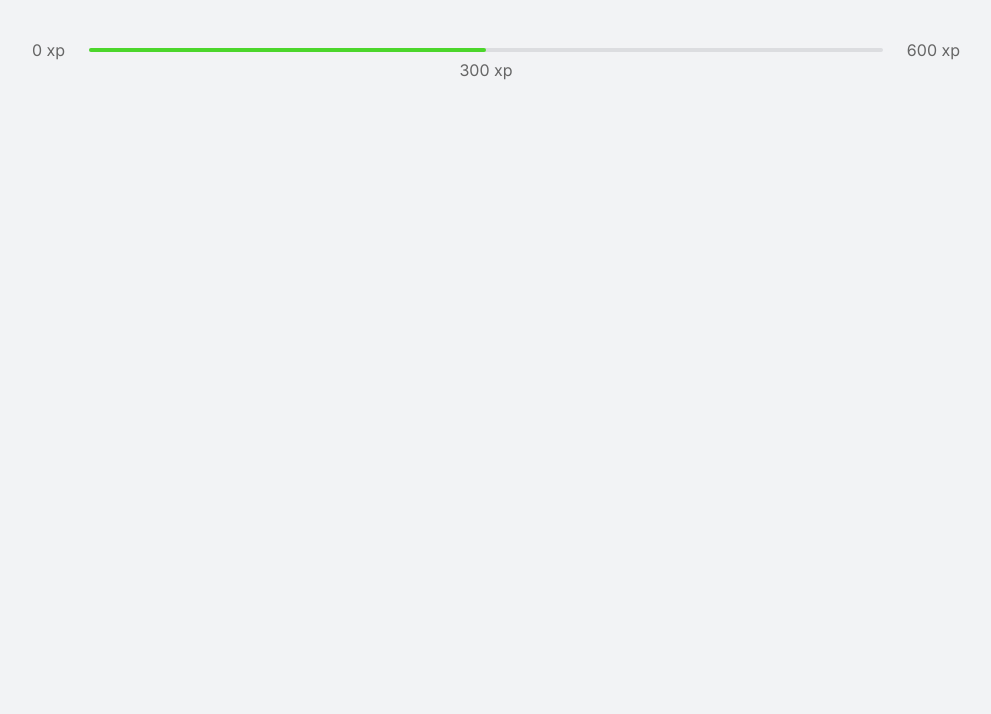
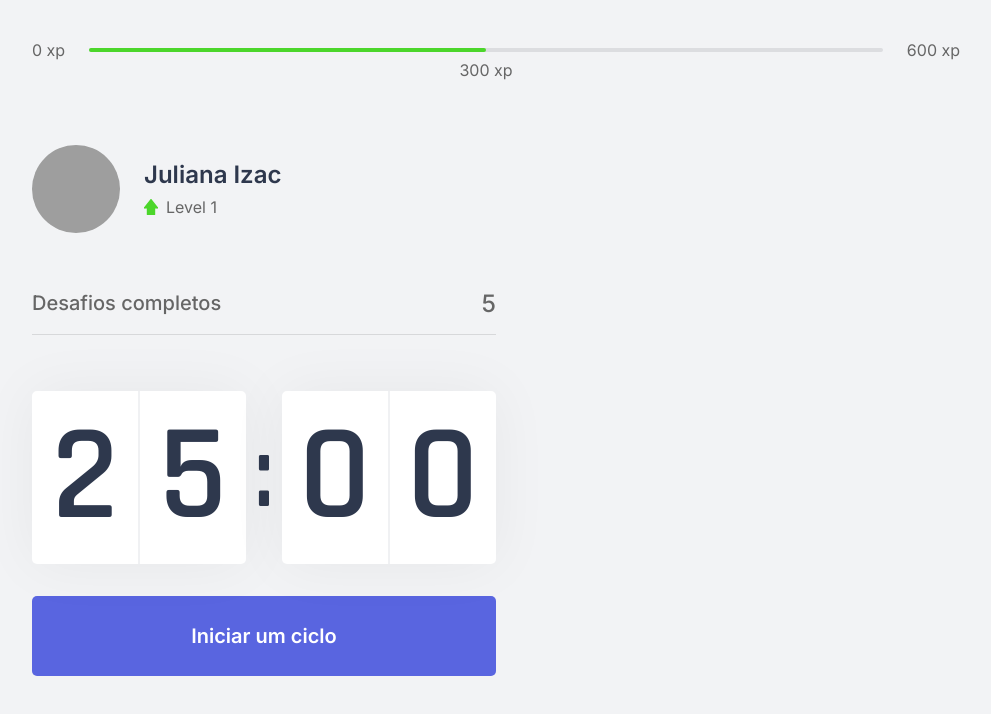
Before and after one commit to julianaizac/moveit-nlw, a Next.js app: page / in a window 1280 px wide. Shown: the top 714 px of the page, without its empty margins (144-1135 px from the left). Built offline with nearby package versions, Linux system fonts and the light colour scheme; grey boxes are pictures that could not be loaded.

Commit message:
feat: countdown features and experience and level gain through challenges

```diff
--- /dev/null
+++ b/src/components/CompletedChallenges.tsx
@@ -0,0 +1,10 @@
+import styles from '../styles/components/CompletedChallenges.module.css';
+
+export function CompletedChallenges() {
+    return (
+        <div className={styles.completedChallengesContainer}>
+            <span>Desafios completos</span>
+            <span>5</span>
+        </div>
+    );
+}
--- /dev/null
+++ b/src/components/Countdown.tsx
@@ -0,0 +1,47 @@
+import { useState, useEffect } from 'react';
+import styles from '../styles/components/Countdown.module.css';
+
+export function Countdown() {
+
+    const [time, setTime] = useState(25 * 60);
+    const [active, setActive] = useState(false);
+
+    const minutes = Math.floor(time / 60);
+    const seconds = time % 60;
+
+    const [minuteLeft, minuteRight] = String(minutes).padStart(2, '0').split('');
+    const [secondLeft, secondRight] = String(seconds).padStart(2, '0').split('');
+
+    function startCountdown() {
+        setActive(true);
+    }
+
+    useEffect(() => {
+        if (active && time > 0) {
+            setTimeout(() => {
+                setTime(time - 1)
+            }, 1000)
+        }
+    }, [active, time])
+
+    return (
+        <div>
+            <div className={styles.countdownContainer}>
+                <div>
+                    <span>{minuteLeft}</span>
+                    <span>{minuteRight}</span>
+                </div>
+                <span>:</span>
+                <div>
+                    <span>{secondLeft}</span>
+                    <span>{secondRight}</span>
+                </div>
+            </div>
+            <button type="button"
+                className={styles.countdownButton}
+                onClick={startCountdown}>
+                Iniciar um ciclo
+            </button>
+        </div>
+    );
+}
--- a/src/components/ExperienceBar.tsx
+++ b/src/components/ExperienceBar.tsx
@@ -1,10 +1,12 @@
+import styles from '../styles/components/ExperienceBar.module.css';
+
 export function ExperienceBar() {
     return (
-        <header className="experience-bar">
+        <header className={styles.experienceBar}>
             <span>0 xp</span>
             <div>
                 <div style={{ width: '50%' }}></div>
-                <span className="current-experience" style={{ left: '50%' }}>
+                <span className={styles.currentExperience} style={{ left: '50%' }}>
                     300 xp
                 </span>
             </div>
--- /dev/null
+++ b/src/components/Profile.tsx
@@ -0,0 +1,16 @@
+import styles from '../styles/components/Profile.module.css'
+
+export function Profile() {
+    return (
+        <div className={styles.profileContainer}>
+            <img src="https://github.com/julianaizac.png" alt="Juliana Izac" />
+            <div>
+                <strong>Juliana Izac</strong>
+                <p>
+                    <img src="icons/level.svg" alt="Level"/>
+                    Level 1
+                </p>
+            </div>
+        </div>
+    );
+}
--- /dev/null
+++ b/src/pages/_document.tsx
@@ -0,0 +1,19 @@
+import Document, { Html, Head, Main, NextScript} from 'next/document'
+
+export default class MyDocument extends Document{
+    render() {
+        return (
+            <Html>
+                <Head>
+                    <link rel="shortcut icon" href="favicon.png" type="image/png"/>
+                    <link rel="preconnect" href="https://fonts.gstatic.com"/>
+                    <link href="https://fonts.googleapis.com/css2?family=Inter:wght@400;500;600&family=Rajdhani:wght@600&display=swap" rel="stylesheet"/>
+                </Head>
+                <body>
+                    <Main />
+                    <NextScript/>
+                </body>
+            </Html>
+        );
+    }
+}
--- a/src/pages/index.tsx
+++ b/src/pages/index.tsx
@@ -1,14 +1,31 @@
-import Head from 'next/head'
+import { CompletedChallenges } from "../components/CompletedChallenges";
+import { Countdown } from "../components/Countdown";
 import { ExperienceBar } from "../components/ExperienceBar";
+import { Profile } from '../components/Profile';
+
+import Head from 'next/head';
+
+import styles from '../styles/pages/Home.module.css';
 
 export default function Home() {
   return (
-    <div className="container">
+    <div className={styles.container}>
       <Head>
-        <link rel="preconnect" href="https://fonts.gstatic.com"/>
-        <link href="https://fonts.googleapis.com/css2?family=Inter:wght@400;500;600&family=Rajdhani:wght@600&display=swap" rel="stylesheet"/>
+        <title>Início | move.it</title>
       </Head>
-      <ExperienceBar/>
+
+
+      <ExperienceBar />
+      <section>
+        <div>
+          <Profile />
+          <CompletedChallenges />
+          <Countdown/>
+        </div>
+        <div>
+
+        </div>
+      </section>
     </div>
   )
 }
--- /dev/null
+++ b/src/styles/components/CompletedChallenges.module.css
@@ -0,0 +1,17 @@
+.completedChallengesContainer{
+    display: flex;
+    align-items: center;
+    justify-content: space-between;
+    margin: 3.5rem 0;
+    padding-bottom: 1rem;
+    border-bottom: 1px solid #d7d8da;
+    font-weight: 500;
+}
+
+.completedChallengesContainer span:first-child{
+    font-size: 1.25rem;
+}
+
+.completedChallengesContainer span:last-child{
+    font-size: 1.5rem;
+}
--- /dev/null
+++ b/src/styles/components/Countdown.module.css
@@ -0,0 +1,62 @@
+.countdownContainer{
+    display: flex;
+    align-items: center;
+    font-family: 'Rajdhani';
+    font-weight: 600;
+    color: var(--title)
+}
+
+.countdownContainer > div{
+    flex: 1;
+    display: flex;
+    align-items: center;
+    justify-content: space-evenly;
+    background: var(--white);
+    box-shadow: 0 0 60px rgba(0, 0, 0 , 0.05);
+    border-radius: 5px;
+    font-size: 8.5rem;
+    text-align: center;
+}
+
+.countdownContainer > div span{
+    flex: 1;
+}
+
+
+.countdownContainer > div span:first-child{
+    border-right: 1px solid #f0f1f3;
+}
+
+.countdownContainer > div span:last-child{
+    border-left: 1px solid #f0f1f3;
+}
+
+.countdownContainer > span{
+    font-size: 6.25rem;
+    margin: 0 0.5rem;
+}
+
+.countdownButton{
+    width: 100%;
+    height: 5rem;
+    margin-top: 2rem;
+
+    display: flex;
+    align-items: center;
+    justify-content: center;
+
+    border: 0;
+    border-radius: 5px;
+
+    background: var(--blue);
+    color: var(--white);
+
+    font-size: 1.25rem;
+    font-weight: 600;
+
+    transition: background-color 0.2s;
+}
+
+.countdownButton:hover{
+    background: var(--blue-dark);
+}
--- /dev/null
+++ b/src/styles/components/ExperienceBar.module.css
@@ -0,0 +1,29 @@
+.experienceBar{
+    display: flex;
+    align-items: center;
+}
+
+.experienceBar span{
+    font-size: 1rem;
+}
+
+.experienceBar > div{
+    flex: 1;
+    height: 4px;
+    border-radius: 4px;
+    background: var(--gray-line);
+    margin: 0 1.5rem;
+    position: relative;
+}
+
+.experienceBar > div > div{
+    height: 4px;
+    border-radius: 4px;
+    background: var(--green);
+}
+
+span.currentExperience{
+    position: absolute;
+    top: 12px;
+    transform: translateX(-50%)
+}
--- /dev/null
+++ b/src/styles/components/Profile.module.css
@@ -0,0 +1,31 @@
+.profileContainer{
+    display: flex;
+    align-items: center;
+}
+
+.profileContainer > img{
+    width: 5.5rem;
+    height: 5.5rem;
+    border-radius: 50%;
+}
+
+.profileContainer div{
+    margin-left: 1.5rem;
+}
+
+.profileContainer div strong{
+    font-size: 1.5rem;
+    font-weight: 600;
+    color: var(--title)
+}
+
+.profileContainer div p{
+    font-size: 1rem;
+    margin-top: 0.5rem;
+    display: flex;
+    align-items: center;
+}
+
+.profileContainer div p img{
+    margin-right: 0.5rem;
+}
--- a/src/styles/global.css
+++ b/src/styles/global.css
@@ -47,42 +47,3 @@
     color: inherit;
     text-decoration: none;
 }
-
-.container{
-    height: 100vh;
-    max-width: 992px;
-    margin: 0 auto;
-    padding: 2.5rem 2rem;
-    display: flex;
-    flex-direction: column;
-}
-
-.experience-bar{
-    display: flex;
-    align-items: center;
-}
-
-.experience-bar span{
-    font-size: 1rem;
-}
-
-.experience-bar > div{
-    flex: 1;
-    height: 4px;
-    border-radius: 4px;
-    background: var(--gray-line);
-    margin: 0 1.5rem;
-    position: relative;
-}
-
-.experience-bar > div > div{
-    height: 4px;
-    border-radius: 4px;
-    background: var(--green);
-}
-
-span.current-experience{
-    position: absolute;
-    top: 12px;
-    transform: translateX(-50%)
-}
--- /dev/null
+++ b/src/styles/pages/Home.module.css
@@ -0,0 +1,16 @@
+.container{
+    height: 100vh;
+    max-width: 992px;
+    margin: 0 auto;
+    padding: 2.5rem 2rem;
+    display: flex;
+    flex-direction: column;
+}
+
+.container section{
+    flex: 1;
+    display: grid;
+    grid-template-columns: 1fr 1fr;
+    gap: 6.25;
+    align-items: center;
+}
```
